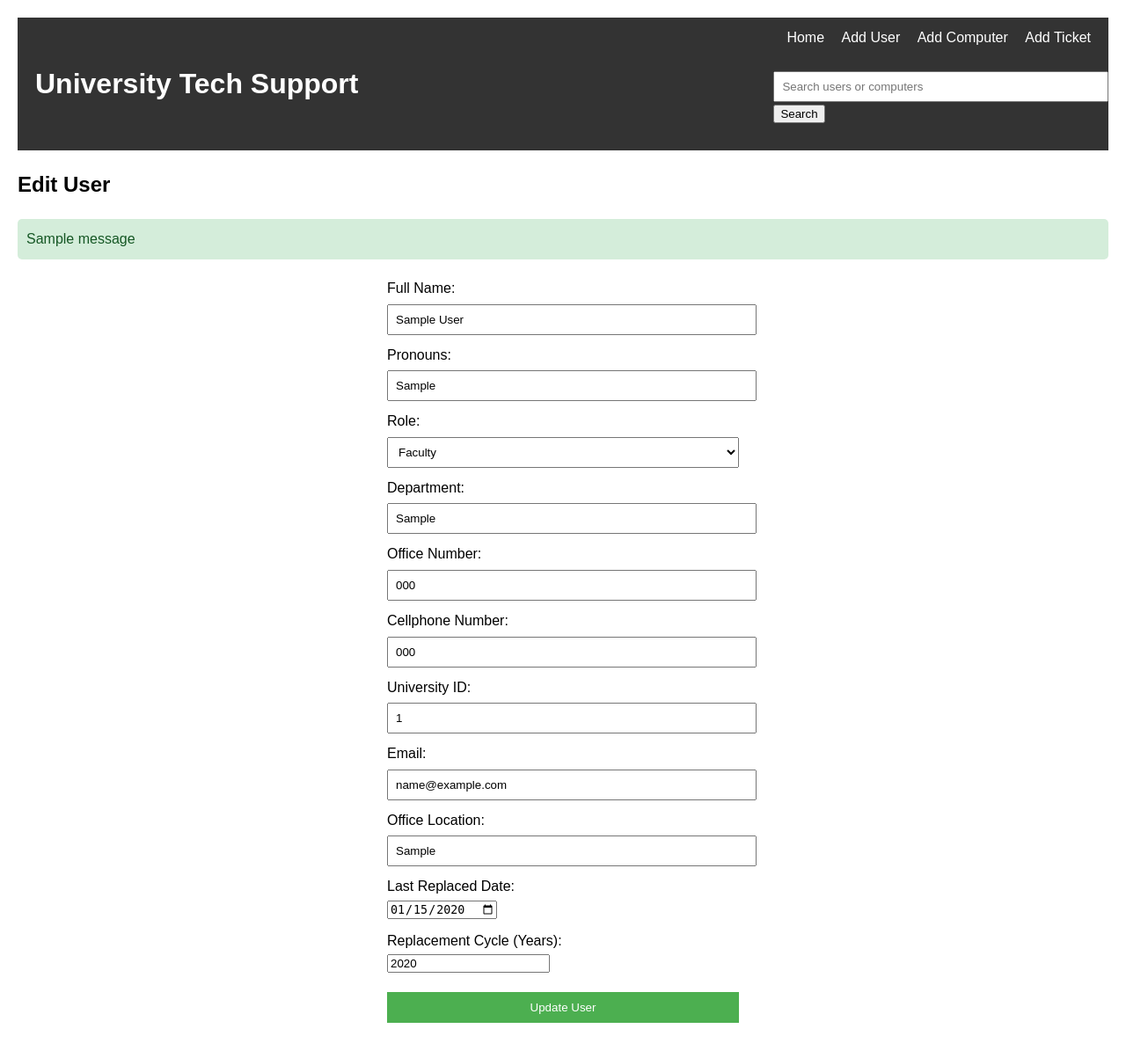
After one commit to vpsylos/roundtable, a Flask app: page /edit_user/1 in a window 1280 px wide. The commit adds this page. Shown: the whole page at 88% size. Run offline with Flask 3, Linux system fonts and the light colour scheme; tables that the repository leaves empty hold one stand-in row (values such as "Sample post"); one stand-in notice (Sample message) is shown.

Commit message:
Added edit_user page

```diff
--- a/app.py
+++ b/app.py
@@ -65,7 +65,8 @@ class Ticket(db.Model):
     appointment_time = db.Column(db.DateTime)  # Scheduled appointment time for addressing the issue
 
     # Relationships for ticket associations
-    computer = db.relationship('Computer', backref='tickets', lazy=True)
+    computer = db.relationship('Computer', backref='computers_tickets', lazy=True)
+    user = db.relationship('User', backref='users_tickets', lazy=True)
 
 
 # Create the database tables
@@ -207,6 +208,41 @@ def add_ticket():
     computers = Computer.query.all()
     return render_template('add_ticket.html', users=users, computers=computers)
 
+@app.route('/edit_user/<int:user_id>', methods=['GET', 'POST'])
+def edit_user(user_id):
+    user = User.query.get_or_404(user_id)
+
+    if request.method == 'POST':
+        user.full_name = request.form['full_name']
+        user.pronouns = request.form.get('pronouns')
+        user.role = request.form['role']
+        user.department = request.form.get('department')
+        user.office_number = request.form.get('office_number')
+        user.cellphone_number = request.form.get('cellphone_number')
+        user.uniID = request.form['uniID']
+        user.email = request.form['email']
+        user.office_location = request.form.get('office_location')
+
+        last_replaced_date = request.form.get('last_replaced_date')
+        if last_replaced_date:
+            user.last_replaced_date = datetime.strptime(last_replaced_date, "%Y-%m-%d")
+        else:
+            user.last_replaced_date = None
+
+        replacement_cycle_years = request.form.get('replacement_cycle_years')
+        user.replacement_cycle_years = int(replacement_cycle_years) if replacement_cycle_years else None
+
+        try:
+            db.session.commit()
+            flash('User updated successfully!', 'success')
+            return redirect(url_for('home'))
+        except Exception as e:
+            db.session.rollback()
+            flash(f'Error updating user: {str(e)}', 'error')
+
+    return render_template('edit_user.html', user=user)
+
+
 @app.route('/edit_ticket/<int:ticket_id>', methods=['GET', 'POST'])
 def edit_ticket(ticket_id):
     ticket = Ticket.query.get_or_404(ticket_id)
--- /dev/null
+++ b/templates/edit_user.html
@@ -0,0 +1,77 @@
+<!DOCTYPE html>
+<html lang="en">
+<head>
+    <meta charset="UTF-8">
+    <meta name="viewport" content="width=device-width, initial-scale=1.0">
+    <title>Edit User - University Tech Support</title>
+    <link rel="stylesheet" href="{{ url_for('static', filename='style.css') }}">
+</head>
+<body>
+    <header>
+        <h1>University Tech Support</h1>
+        <nav>
+            <a href="{{ url_for('home') }}">Home</a>
+            <a href="{{ url_for('add_user') }}">Add User</a>
+            <a href="{{ url_for('add_computer') }}">Add Computer</a>
+            <a href="{{ url_for('add_ticket') }}">Add Ticket</a>
+            <form action="{{ url_for('search') }}" method="get">
+                <input type="text" name="q" placeholder="Search users or computers">
+                <button type="submit">Search</button>
+            </form>
+        </nav>
+    </header>
+
+    <h2>Edit User</h2>
+
+    {% with messages = get_flashed_messages(with_categories=true) %}
+        {% if messages %}
+            {% for category, message in messages %}
+                <div class="flash {{ category }}">{{ message }}</div>
+            {% endfor %}
+        {% endif %}
+    {% endwith %}
+
+    <form method="POST">
+        <label for="full_name">Full Name:</label>
+        <input type="text" id="full_name" name="full_name" value="{{ user.full_name }}" required>
+
+        <label for="pronouns">Pronouns:</label>
+        <input type="text" id="pronouns" name="pronouns" value="{{ user.pronouns }}">
+
+        <label for="role">Role:</label>
+        <select id="role" name="role" required>
+            <option value="Faculty" {% if user.role == 'Faculty' %}selected{% endif %}>Faculty</option>
+            <option value="Staff" {% if user.role == 'Staff' %}selected{% endif %}>Staff</option>
+            <option value="Other" {% if user.role == 'Other' %}selected{% endif %}>Other</option>
+        </select>
+
+        <label for="department">Department:</label>
+        <input type="text" id="department" name="department" value="{{ user.department }}">
+
+        <label for="office_number">Office Number:</label>
+        <input type="text" id="office_number" name="office_number" value="{{ user.office_number }}">
+
+        <label for="cellphone_number">Cellphone Number:</label>
+        <input type="text" id="cellphone_number" name="cellphone_number" value="{{ user.cellphone_number }}">
+
+        <label for="uniID">University ID:</label>
+        <input type="text" id="uniID" name="uniID" value="{{ user.uniID }}" required>
+
+        <label for="email">Email:</label>
+        <input type="email" id="email" name="email" value="{{ user.email }}" required>
+
+        <label for="office_location">Office Location:</label>
+        <input type="text" id="office_location" name="office_location" value="{{ user.office_location }}">
+
+        <label for="last_replaced_date">Last Replaced Date:</label>
+        <input type="date" id="last_replaced_date" name="last_replaced_date"
+               value="{{ user.last_replaced_date.strftime('%Y-%m-%d') if user.last_replaced_date else '' }}">
+
+        <label for="replacement_cycle_years">Replacement Cycle (Years):</label>
+        <input type="number" id="replacement_cycle_years" name="replacement_cycle_years"
+               value="{{ user.replacement_cycle_years }}">
+
+        <input type="submit" value="Update User">
+    </form>
+</body>
+</html>
--- a/templates/search_results.html
+++ b/templates/search_results.html
@@ -26,7 +26,7 @@
         <h3>Users</h3>
         <ul>
         {% for user in users %}
-            <li><a href="{{ url_for('user_profile', user_id=user.id) }}">{{ user.name }} ({{ user.email }})</a></li>
+            <li><a href="{{ url_for('user_profile', user_id=user.id) }}">{{ user.full_name }} ({{ user.email }})</a></li>
         {% else %}
             <li>No users found</li>
         {% endfor %}
--- a/templates/user_profile.html
+++ b/templates/user_profile.html
@@ -26,6 +26,7 @@
         <p><strong>Email:</strong> {{ user.email }}</p>
         <p><strong>Department:</strong> {{ user.department }}</p>
         <p><strong>Phone:</strong> {{ user.phone }}</p>
+        <a href="{{ url_for('edit_user', user_id=user.id) }}">Edit</a>
 
         <h3>Assigned Computers</h3>
         {% if user.computers %}
```
